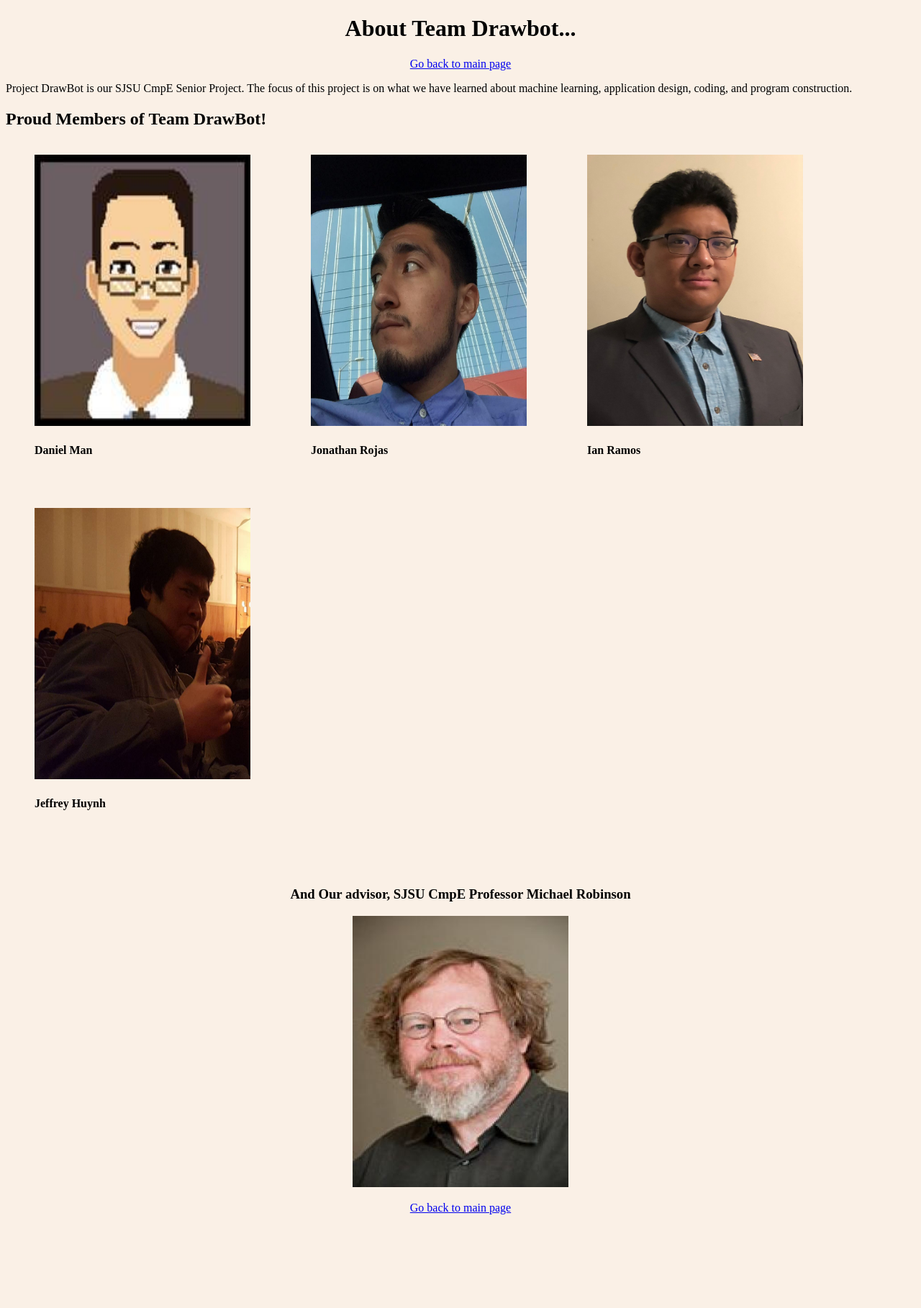
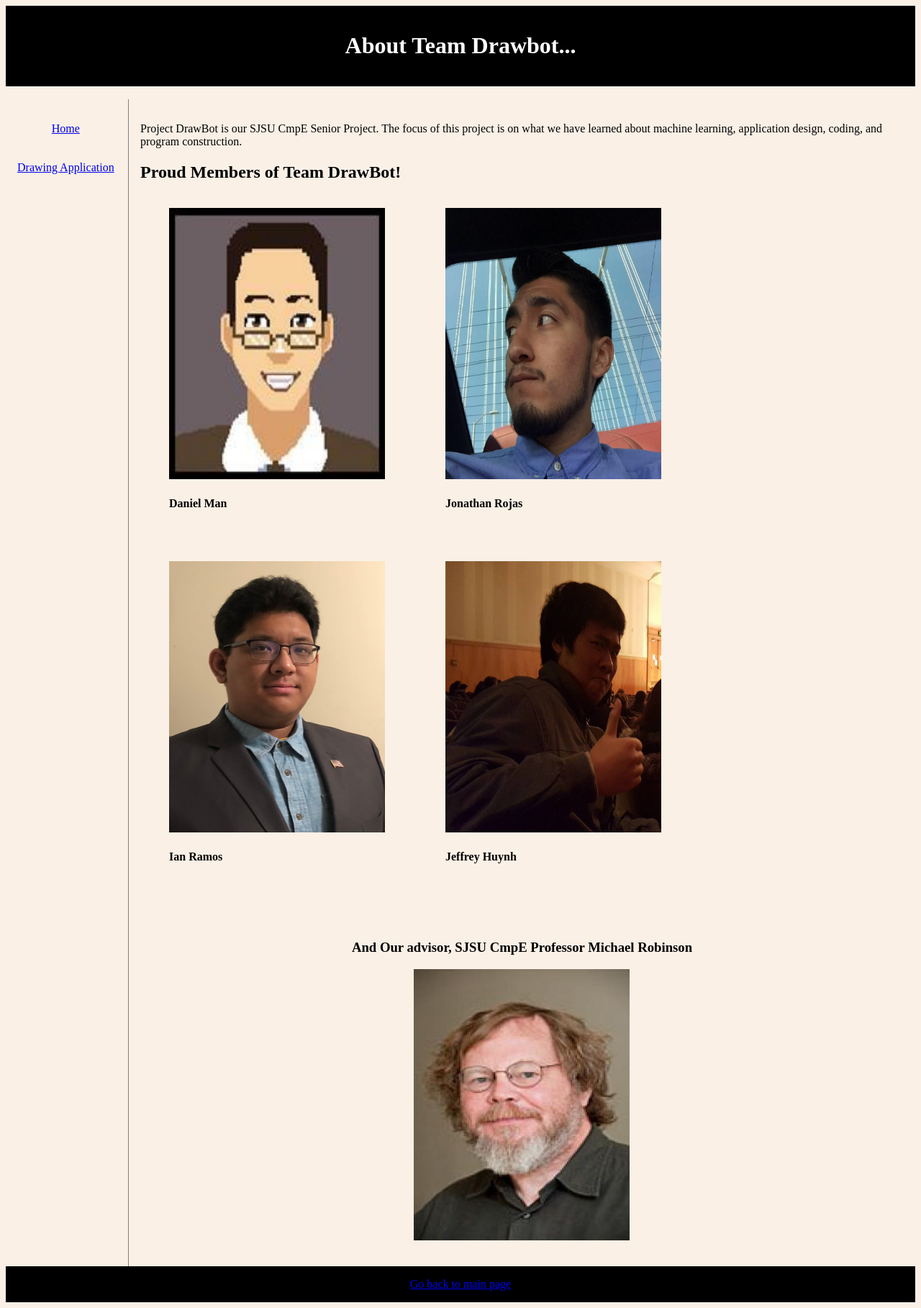
Before and after one commit to johlell42/cmpe195_website, a Django app: page /about/ in a window 1280 px wide. Shown: the whole page at 72% size. Before the commit the page ends 1696 px from the top, so only its background shows below. Run offline with Django 3.2, Linux system fonts and the light colour scheme.

Commit message:
Add files via upload

```diff
--- a/webapp/web_page/templates/about.html
+++ b/webapp/web_page/templates/about.html
@@ -5,6 +5,33 @@
     <head>
         <style>
          figure{ display:inline-block;}
+         header, footer {
+                padding: 1em;
+                color: white;
+                background-color: black;
+                clear: left;
+                text-align: center;
+            }
+
+        nav {
+            float: left;
+            max-width: 160px;
+            margin: 0;
+            padding: 1em;
+        }
+
+        nav ul {
+            list-style-type: none;
+            padding: 0;
+        }
+
+
+        article {
+            margin-left: 170px;
+            border-left: 1px solid gray;
+            padding: 1em;
+            overflow: hidden;
+        }
         </style>
 
         <meta charset="utf-8">
@@ -12,8 +39,18 @@
     </head>
 
     <body style="background-color:linen;"">
-        <center><h1>About Team Drawbot...</h1></center> <!--If this doesnt work, it because its in HTML 5, which doesnt support <center> -->
-        <center><a href="/">Go back to main page</a></center>
+
+        <header>
+        <center><h1>About Team Drawbot...</h1></center> <!--If this doesnt work, it because its in HTML 5, which doesnt support <center> --></header><br>
+
+        <nav>
+            <ul>
+                 <center><a href="/">Home</a></center> <br><br>
+                 <center><a href="/draw/">Drawing Application</a></center> <br><br>
+            </ul>
+        </nav>
+
+        <article>
             <p>
                 Project DrawBot is our SJSU CmpE Senior Project. The focus of this project is on what we have learned about machine learning, application design, coding, and program construction.
             </p>
@@ -50,7 +87,11 @@
             <img src="/static/Robinson.jpg" alt="Michael Robinson" width="300" height="377">
             </figure>
             </center>
+        </article>
 
+
+        <footer>
             <center><a href="/">Go back to main page</a></center>
+        </footer>
     </body>
 </html>
```
Also changed, not shown: webapp/web_page/templates/draw.html (+21 -2 lines), webapp/web_page/templates/index.html (+49 -1 lines). Lines whose indentation alone changed are shown as unchanged.
